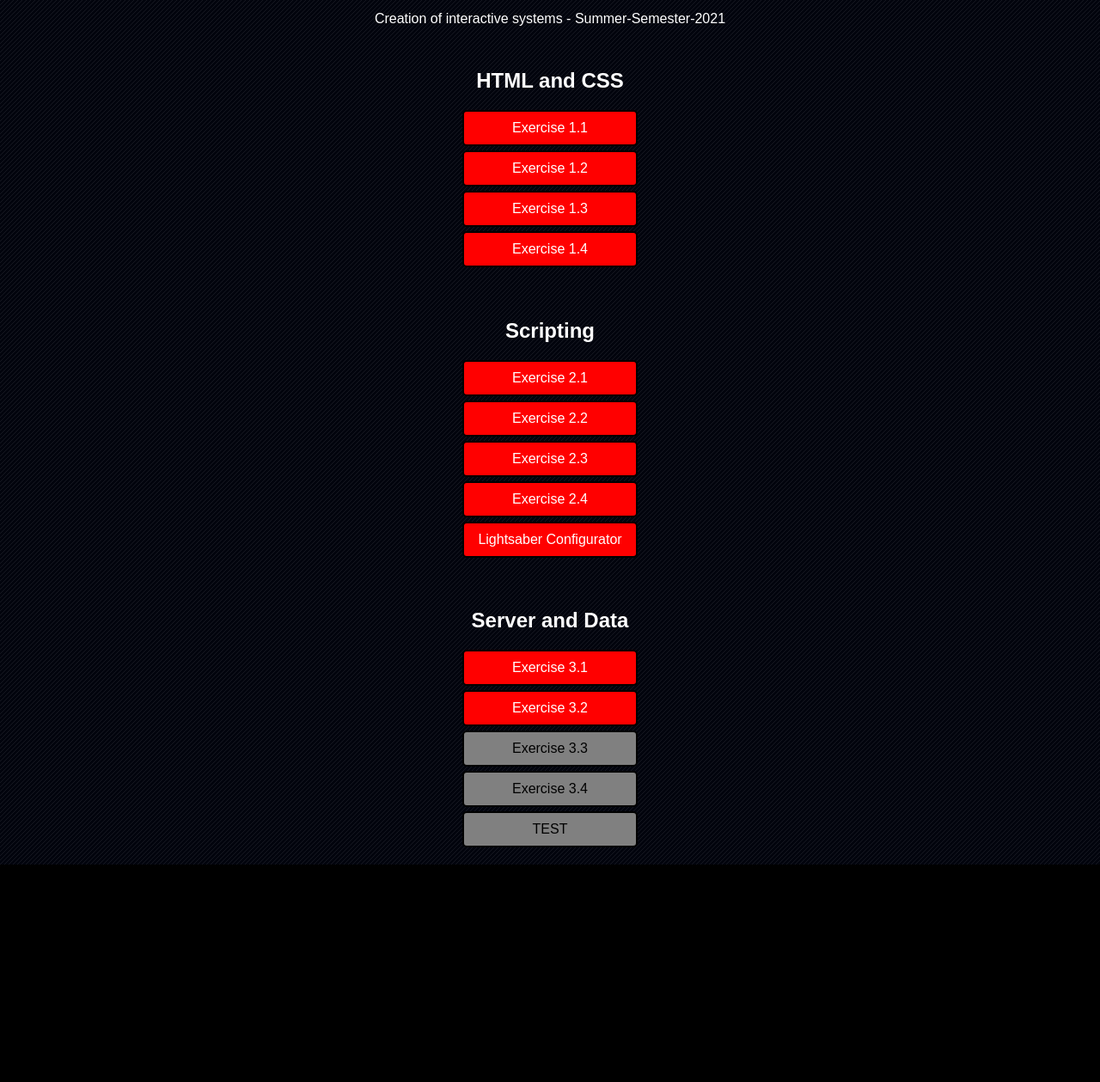
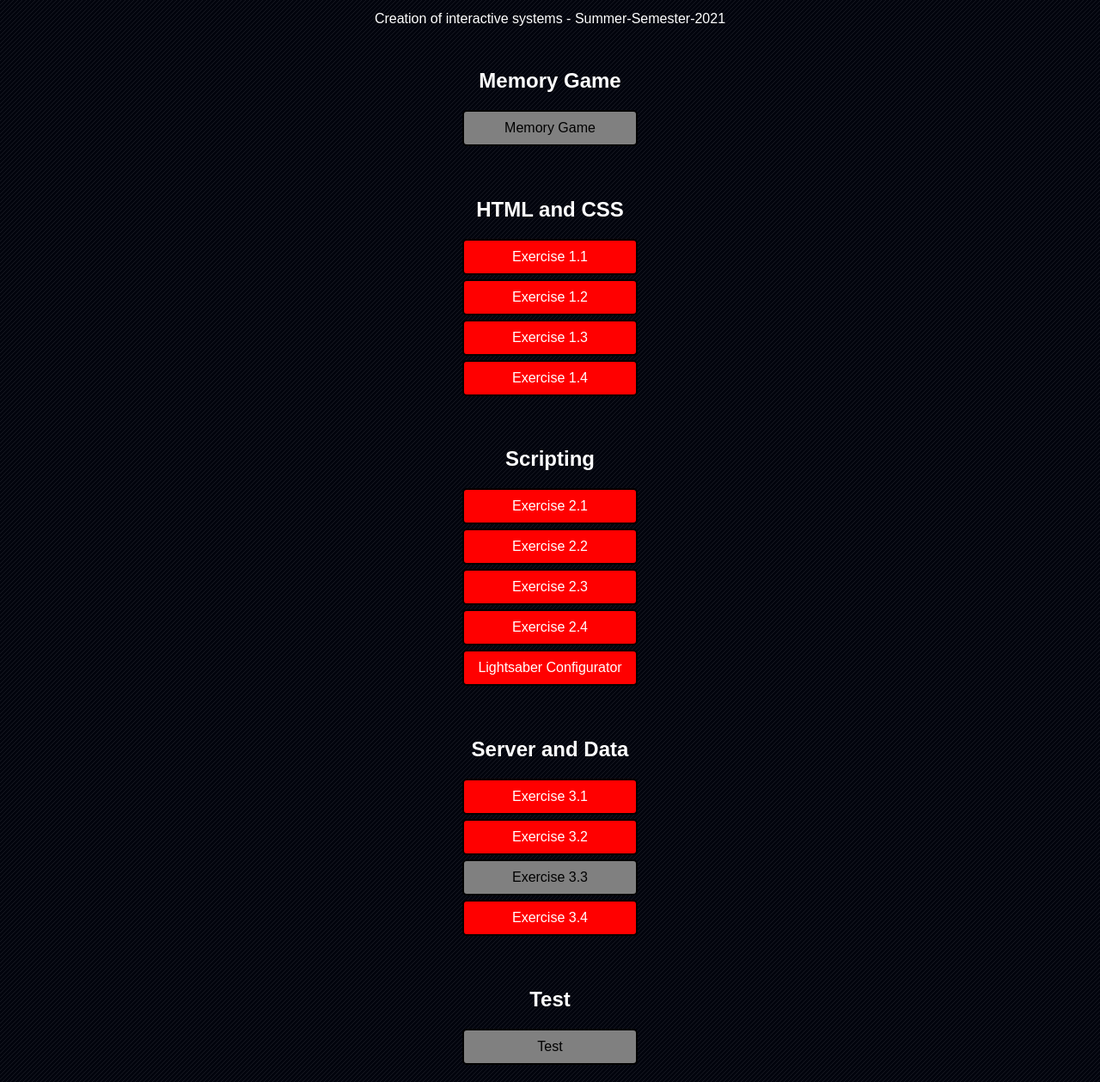
Before and after one commit to whygameplays/GIS-SoSe-2021, a website: page Main/seasons.html in a window 1280 px wide. Shown: the part 119-1378 px from the top of the page at 86% size. Before the commit the page ends 1125 px from the top, so only its background shows below. Drawn offline with Linux system fonts and the light colour scheme.

Commit message:
seasons link fix

```diff
--- a/Main/seasons.html
+++ b/Main/seasons.html
@@ -28,6 +28,11 @@
 
     <main>
         <div class="exercise">
+            <h2>Memory Game</h2>
+            <a href="../Season_4/Memory/Memory.html">Memory Game</a>
+        </div>
+
+        <div class="exercise">
             <h2>HTML and CSS</h2>
             <a class="active" href="../Season_1/E1.1_HTML_basics/E1.1.html">Exercise 1.1</a>
             <a class="active" href="../Season_1/E1.2_HTML_elements/E1.2.html">Exercise 1.2</a>
@@ -48,13 +53,15 @@
             <h2>Server and Data</h2>
             <a class="active" href="../Season_3/E3.1_Server_Connection/E3.1.html">Exercise 3.1</a>
             <a class="active" href="../Season_3/E3.2_Server_Request/E3.2.html">Exercise 3.2</a>
-            <a href="../Season_3/E3.3_Basics_Database/E3.3.html">Exercise 3.3</a>
-            <a href="../Season_3/E3.4_Database_and_Server/E3.4.html">Exercise 3.4</a>
+            <a href="https://mongodbnetbrowser.herokuapp.com/?u=testuser&p=isOAoCxzMx4YV0fk&a=whygameplays.iba9w.mongodb.net&n=E3-3&c=Students">Exercise 3.3</a>
+            <a class="active" href="../Season_3/E3.4_Database_and_Server/E3.4.html">Exercise 3.4</a>
+        </div>
 
-            <a href="#">TEST</a>
+        <div class="exercise">
+            <h2>Test</h2>
+            <a href="../Test/E3.4.html">Test</a>
         </div>
     </main>
-    </div>
 </body>
 
 </html>
```
